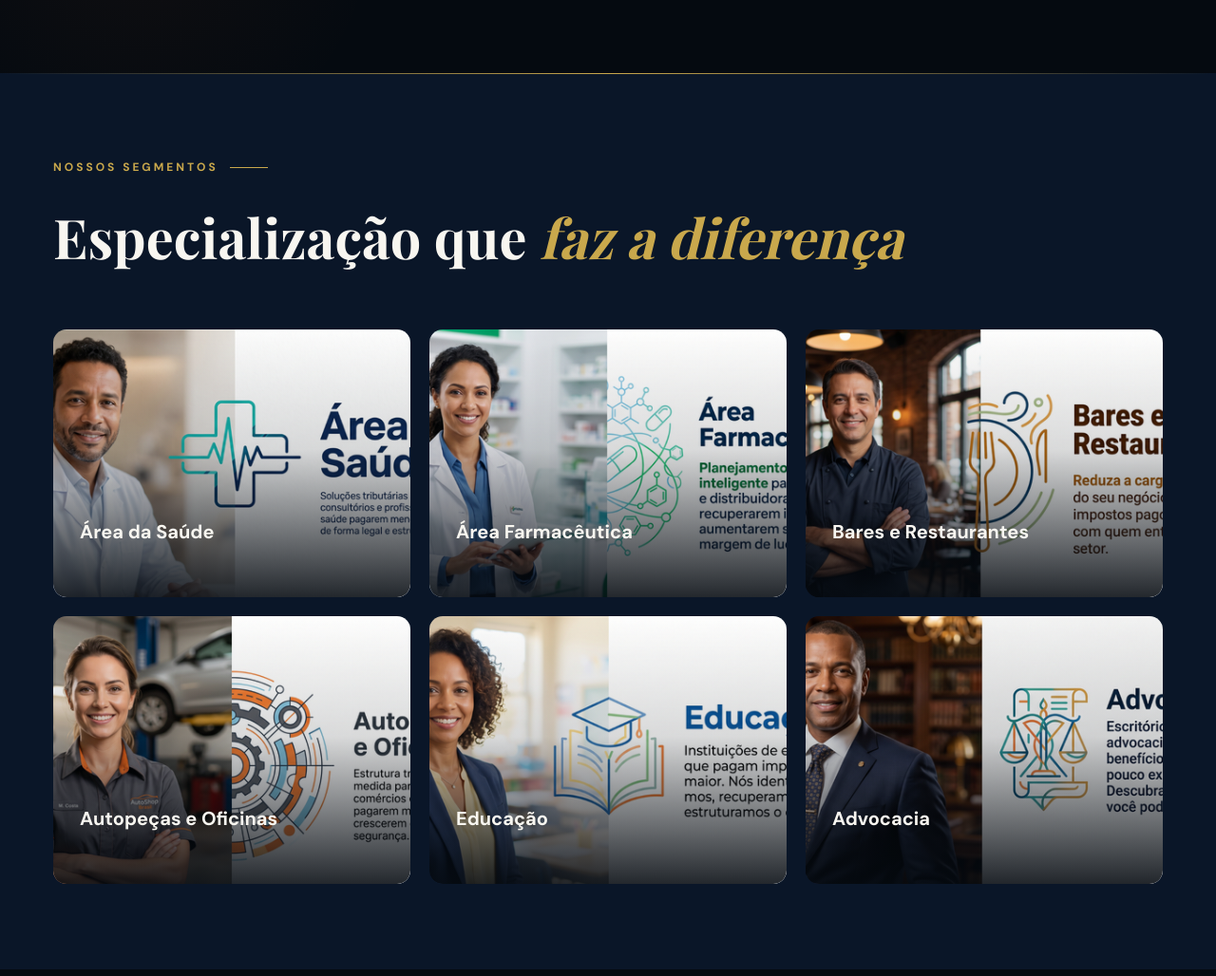
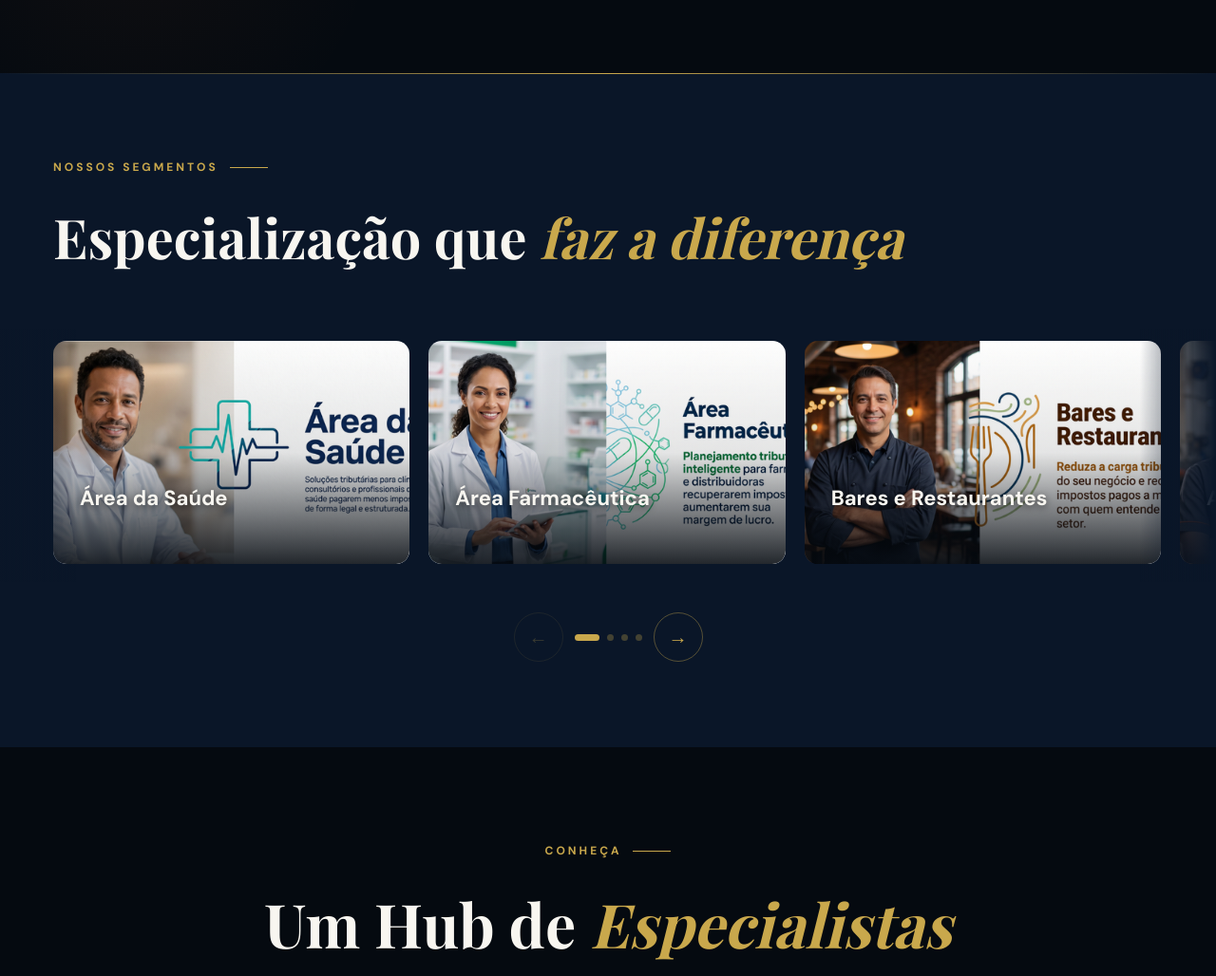
Before and after one commit to contabilidadeqem/qem, a plain HTML site: page index.html in a window 1280 px wide. Shown: the part 975-2003 px from the top of the page at 95% size. Drawn offline with nearby package versions, Linux system fonts and the light colour scheme; grey boxes are pictures that could not be loaded; a web font is replaced by a local one.

Commit message:
Refactor segmentos section to carousel layout

```diff
--- a/index.html
+++ b/index.html
@@ -142,46 +142,118 @@ nav.scrolled { height: 68px; background: rgba(5,10,16,0.98); }
 }
 .section-label::after { content: ''; flex: 1; max-width: 40px; height: 1px; background: var(--gold); }
 
-/* SEGMENTOS — GRADE 3x2 COMPLETA */
+/* SEGMENTOS — CARROSSEL 3 EM DESTAQUE */
 .segmentos {
-  padding: 90px 56px; background: var(--navy); position: relative; overflow: hidden;
+  padding: 90px 0 90px; background: var(--navy); position: relative; overflow: hidden;
 }
 .segmentos::before {
   content: ''; position: absolute; top: 0; left: 0; right: 0; height: 1px;
   background: linear-gradient(90deg, transparent, var(--gold), transparent);
 }
-.segmentos-header { max-width: 1400px; margin: 0 auto 52px; }
+.segmentos-header { max-width: 1400px; margin: 0 auto 52px; padding: 0 56px; }
 .segmentos-header h2 { font-family: var(--font-display); font-size: clamp(38px, 4.5vw, 58px); font-weight: 700; color: var(--white); }
 .segmentos-header h2 em { font-style: italic; color: var(--gold); }
-.segmentos-grid {
-  max-width: 1400px; margin: 0 auto;
-  display: grid; grid-template-columns: repeat(3, 1fr); gap: 20px;
+
+/* Carrossel container */
+.carousel-outer {
+  position: relative;
+  width: 100%;
+  overflow: hidden;
 }
+/* Fades nas bordas para dar sensação de profundidade */
+.carousel-outer::before,
+.carousel-outer::after {
+  content: '';
+  position: absolute;
+  top: 0; bottom: 0;
+  width: 80px;
+  z-index: 10;
+  pointer-events: none;
+}
+.carousel-outer::before {
+  left: 0;
+  background: linear-gradient(to right, var(--navy) 0%, transparent 100%);
+}
+.carousel-outer::after {
+  right: 0;
+  background: linear-gradient(to left, var(--navy) 0%, transparent 100%);
+}
+
+.carousel-track {
+  display: flex;
+  gap: 20px;
+  padding: 12px 56px 20px;
+  transition: transform 0.55s cubic-bezier(0.25, 0.46, 0.45, 0.94);
+  will-change: transform;
+}
+
+/* Cada card ocupa exatamente 1/3 da viewport menos gaps e padding */
 .seg-card {
-  position: relative; overflow: hidden; border-radius: var(--radius);
-  cursor: pointer; aspect-ratio: 4/3; text-decoration: none; display: block;
+  flex: 0 0 calc(33.333% - 14px);
+  position: relative;
+  overflow: hidden;
+  border-radius: var(--radius);
+  cursor: pointer;
+  aspect-ratio: 16/10;
+  text-decoration: none;
+  display: block;
+  transition: transform 0.4s ease, box-shadow 0.4s ease;
 }
-.seg-card img { width: 100%; height: 100%; object-fit: cover; transition: transform 0.6s ease; display: block; }
-.seg-card:hover img { transform: scale(1.06); }
+.seg-card img {
+  width: 100%; height: 100%;
+  object-fit: cover;
+  object-position: center top;
+  transition: transform 0.6s ease;
+  display: block;
+}
+.seg-card:hover { transform: translateY(-6px); box-shadow: 0 20px 50px rgba(0,0,0,0.5); }
+.seg-card:hover img { transform: scale(1.05); }
 .seg-card-overlay {
   position: absolute; inset: 0; border-radius: var(--radius);
-  background: linear-gradient(to top, rgba(5,10,16,0.88) 0%, rgba(5,10,16,0.15) 55%, transparent 100%);
+  background: linear-gradient(to top, rgba(5,10,16,0.88) 0%, rgba(5,10,16,0.1) 50%, transparent 100%);
   transition: background 0.4s;
 }
 .seg-card:hover .seg-card-overlay {
-  background: linear-gradient(to top, rgba(5,10,16,0.92) 0%, rgba(5,10,16,0.4) 60%, rgba(201,168,76,0.08) 100%);
+  background: linear-gradient(to top, rgba(5,10,16,0.92) 0%, rgba(5,10,16,0.35) 60%, rgba(201,168,76,0.06) 100%);
 }
 .seg-card-label {
   position: absolute; bottom: 0; left: 0; right: 0;
-  padding: 24px 28px; display: flex; flex-direction: column; gap: 8px;
+  padding: 28px 28px 24px;
+  display: flex; flex-direction: column; gap: 8px;
 }
-.seg-card-label h3 { font-family: var(--font-body); font-size: 20px; font-weight: 700; color: var(--white); }
+.seg-card-label h3 {
+  font-family: var(--font-body); font-size: 22px; font-weight: 700;
+  color: var(--white); text-shadow: 0 2px 8px rgba(0,0,0,0.6);
+}
 .seg-cta {
-  font-family: var(--font-body); font-size: 13px; font-weight: 600;
-  letter-spacing: 0.5px; text-transform: uppercase; color: var(--gold);
+  font-family: var(--font-body); font-size: 12px; font-weight: 700;
+  letter-spacing: 1.5px; text-transform: uppercase; color: var(--gold);
   opacity: 0; transform: translateY(8px); transition: all 0.3s;
 }
 .seg-card:hover .seg-cta { opacity: 1; transform: translateY(0); }
+
+/* Controles */
+.carousel-controls {
+  display: flex; gap: 12px; align-items: center; justify-content: center;
+  margin-top: 32px; padding: 0 56px;
+}
+.carousel-btn {
+  width: 52px; height: 52px;
+  border: 1px solid rgba(201,168,76,0.4);
+  background: transparent; color: var(--gold);
+  cursor: pointer; display: flex; align-items: center; justify-content: center;
+  font-size: 20px; transition: all 0.3s; border-radius: 50%;
+}
+.carousel-btn:hover { background: var(--gold); color: var(--black); border-color: var(--gold); }
+.carousel-btn:disabled { opacity: 0.25; cursor: default; }
+.carousel-btn:disabled:hover { background: transparent; color: var(--gold); }
+.carousel-dots { display: flex; gap: 8px; align-items: center; }
+.c-dot {
+  width: 7px; height: 7px; border-radius: 50%;
+  background: rgba(201,168,76,0.3); cursor: pointer; transition: all 0.35s;
+  border: none;
+}
+.c-dot.active { background: var(--gold); width: 26px; border-radius: 4px; }
 
 /* ESPECIALISTAS */
 .especialistas { padding: 100px 56px; background: var(--black); position: relative; overflow: hidden; }
@@ -363,8 +435,12 @@ footer { background: var(--black); border-top: 1px solid rgba(201,168,76,0.15);
   .hero { padding: 100px 24px 60px; }
   .hero-grid { grid-template-columns: 1fr; gap: 40px; }
   .hero-right { display: none; }
-  .segmentos { padding: 60px 24px; }
-  .segmentos-grid { grid-template-columns: repeat(2, 1fr); gap: 14px; }
+  .segmentos { padding: 60px 0; }
+  .segmentos-header { padding: 0 24px; }
+  .carousel-track { padding: 12px 24px 20px; gap: 14px; }
+  .seg-card { flex: 0 0 80vw; aspect-ratio: 4/3; }
+  .carousel-outer::before, .carousel-outer::after { width: 30px; }
+  .carousel-controls { padding: 0 24px; }
   .especialistas { padding: 60px 24px; }
   .especialistas-grid { grid-template-columns: 1fr; }
   .resultados { padding: 60px 24px; }
@@ -378,7 +454,7 @@ footer { background: var(--black); border-top: 1px solid rgba(201,168,76,0.15);
   .footer-inner { flex-direction: column; text-align: center; }
 }
 @media (max-width: 600px) {
-  .segmentos-grid { grid-template-columns: 1fr; }
+  .seg-card { flex: 0 0 88vw; }
   .hero-headline { font-size: 36px; }
   .focus-box p { font-size: 20px; }
 }
@@ -480,43 +556,50 @@ footer { background: var(--black); border-top: 1px solid rgba(201,168,76,0.15);
   </div>
 </section>
 
-<!-- SEGMENTOS — TODOS OS 6 VISÍVEIS -->
+<!-- SEGMENTOS — CARROSSEL 3 EM DESTAQUE -->
 <section class="segmentos" id="segmentos">
   <div class="segmentos-header">
     <div class="section-label">Nossos Segmentos</div>
     <h2>Especialização que <em>faz a diferença</em></h2>
   </div>
-  <div class="segmentos-grid">
+  <div class="carousel-outer">
+    <div class="carousel-track" id="segTrack">
       <a class="seg-card" href="area-saude.html" target="_blank">
         <img src="https://raw.githubusercontent.com/contabilidadeqem/qem/refs/heads/main/saude.png" alt="Área da Saúde">
         <div class="seg-card-overlay"></div>
-      <div class="seg-card-label"><h3>Área da Saúde</h3><div class="seg-cta">Saiba mais →</div></div>
+        <div class="seg-card-label"><h3>Área da Saúde</h3><div class="seg-cta">SAIBA MAIS →</div></div>
       </a>
       <a class="seg-card" href="area-farmaceutica.html" target="_blank">
         <img src="https://raw.githubusercontent.com/contabilidadeqem/qem/refs/heads/main/farmacia.png" alt="Área Farmacêutica">
         <div class="seg-card-overlay"></div>
-      <div class="seg-card-label"><h3>Área Farmacêutica</h3><div class="seg-cta">Saiba mais →</div></div>
+        <div class="seg-card-label"><h3>Área Farmacêutica</h3><div class="seg-cta">SAIBA MAIS →</div></div>
       </a>
       <a class="seg-card" href="bares-restaurantes.html" target="_blank">
         <img src="https://raw.githubusercontent.com/contabilidadeqem/qem/refs/heads/main/restaurante.png" alt="Bares e Restaurantes">
         <div class="seg-card-overlay"></div>
-      <div class="seg-card-label"><h3>Bares e Restaurantes</h3><div class="seg-cta">Saiba mais →</div></div>
+        <div class="seg-card-label"><h3>Bares e Restaurantes</h3><div class="seg-cta">SAIBA MAIS →</div></div>
       </a>
       <a class="seg-card" href="autopecas-oficinas.html" target="_blank">
         <img src="https://raw.githubusercontent.com/contabilidadeqem/qem/refs/heads/main/oficina.png" alt="Autopeças e Oficinas">
         <div class="seg-card-overlay"></div>
-      <div class="seg-card-label"><h3>Autopeças e Oficinas</h3><div class="seg-cta">Saiba mais →</div></div>
+        <div class="seg-card-label"><h3>Autopeças e Oficinas</h3><div class="seg-cta">SAIBA MAIS →</div></div>
       </a>
       <a class="seg-card" href="educacao.html" target="_blank">
         <img src="https://raw.githubusercontent.com/contabilidadeqem/qem/refs/heads/main/educacao.png" alt="Educação">
         <div class="seg-card-overlay"></div>
-      <div class="seg-card-label"><h3>Educação</h3><div class="seg-cta">Saiba mais →</div></div>
+        <div class="seg-card-label"><h3>Educação</h3><div class="seg-cta">SAIBA MAIS →</div></div>
       </a>
       <a class="seg-card" href="advocacia.html" target="_blank">
         <img src="https://raw.githubusercontent.com/contabilidadeqem/qem/refs/heads/main/advogado.png" alt="Advocacia">
         <div class="seg-card-overlay"></div>
-      <div class="seg-card-label"><h3>Advocacia</h3><div class="seg-cta">Saiba mais →</div></div>
+        <div class="seg-card-label"><h3>Advocacia</h3><div class="seg-cta">SAIBA MAIS →</div></div>
       </a>
+    </div>
+  </div>
+  <div class="carousel-controls">
+    <button class="carousel-btn" id="segPrev" onclick="segSlide(-1)" aria-label="Anterior">←</button>
+    <div class="carousel-dots" id="segDots"></div>
+    <button class="carousel-btn" id="segNext" onclick="segSlide(1)" aria-label="Próximo">→</button>
   </div>
 </section>
 
@@ -780,12 +863,72 @@ footer { background: var(--black); border-top: 1px solid rgba(201,168,76,0.15);
 </footer>
 
 <script>
+// NAV
 window.addEventListener('scroll', () => {
   document.getElementById('mainNav').classList.toggle('scrolled', window.scrollY > 60);
 });
 function toggleMobileNav() { document.getElementById('mobileNav').classList.toggle('open'); }
 function closeMobileNav() { document.getElementById('mobileNav').classList.remove('open'); }
 
+// ═══ SEGMENTOS CAROUSEL ═══
+const segTrack = document.getElementById('segTrack');
+const segCards = segTrack.querySelectorAll('.seg-card');
+const segDotsEl = document.getElementById('segDots');
+const totalSeg = segCards.length;
+let segIdx = 0;
+
+function segPerView() {
+  return window.innerWidth <= 768 ? 1 : 3;
+}
+
+function buildSegDots() {
+  segDotsEl.innerHTML = '';
+  const spv = segPerView();
+  const count = totalSeg - spv + 1;
+  for (let i = 0; i < count; i++) {
+    const d = document.createElement('button');
+    d.className = 'c-dot' + (i === 0 ? ' active' : '');
+    d.setAttribute('aria-label', 'Ir para slide ' + (i + 1));
+    d.addEventListener('click', () => segGoTo(i));
+    segDotsEl.appendChild(d);
+  }
+}
+
+function segGoTo(idx) {
+  const spv = segPerView();
+  const max = totalSeg - spv;
+  segIdx = Math.max(0, Math.min(idx, max));
+
+  // Calculate offset: sum widths of cards before idx plus gaps
+  const cardW = segCards[0].getBoundingClientRect().width;
+  const gap = 20;
+  const offset = segIdx * (cardW + gap);
+  segTrack.style.transform = `translateX(-${offset}px)`;
+
+  // Update dots
+  segDotsEl.querySelectorAll('.c-dot').forEach((d, i) => d.classList.toggle('active', i === segIdx));
+
+  // Update buttons
+  document.getElementById('segPrev').disabled = segIdx === 0;
+  document.getElementById('segNext').disabled = segIdx >= max;
+}
+
+function segSlide(dir) { segGoTo(segIdx + dir); }
+
+buildSegDots();
+segGoTo(0);
+
+// Touch/swipe support
+let touchStartX = 0;
+segTrack.addEventListener('touchstart', e => { touchStartX = e.touches[0].clientX; }, { passive: true });
+segTrack.addEventListener('touchend', e => {
+  const dx = touchStartX - e.changedTouches[0].clientX;
+  if (Math.abs(dx) > 50) segSlide(dx > 0 ? 1 : -1);
+});
+
+window.addEventListener('resize', () => { buildSegDots(); segGoTo(0); });
+
+// FAQ
 function toggleFaq(questionEl) {
   const item = questionEl.parentElement;
   const isOpen = item.classList.contains('open');
@@ -793,6 +936,7 @@ function toggleFaq(questionEl) {
   if (!isOpen) item.classList.add('open');
 }
 
+// NUMEROS
 let openPanel = null;
 function toggleNumero(idx) {
   const panels = document.querySelectorAll('.numero-panel');
@@ -811,6 +955,7 @@ function toggleNumero(idx) {
   openPanel = idx;
 }
 
+// SCROLL REVEAL
 const observer = new IntersectionObserver((entries) => {
   entries.forEach(e => { if (e.isIntersecting) { e.target.classList.add('visible'); observer.unobserve(e.target); } });
 }, { threshold: 0.12 });
```
Lines whose indentation alone changed are shown as unchanged.
